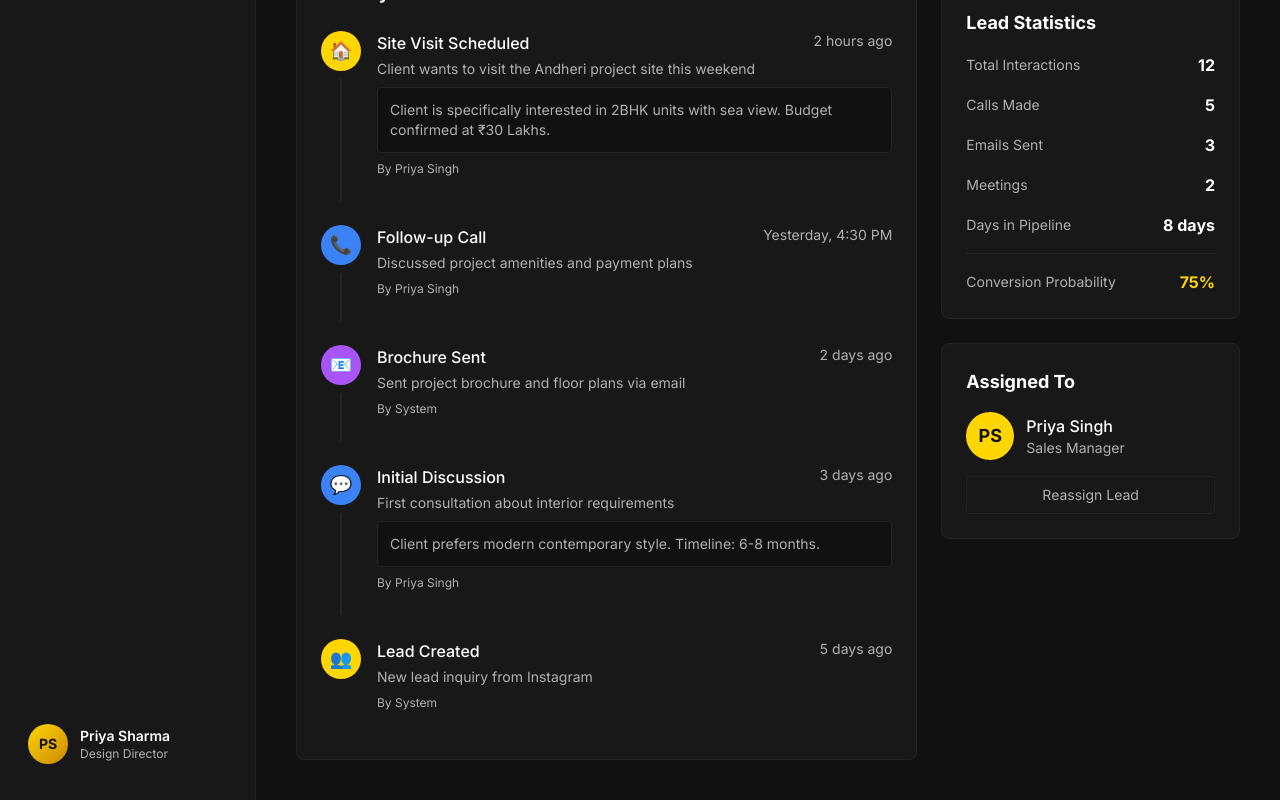
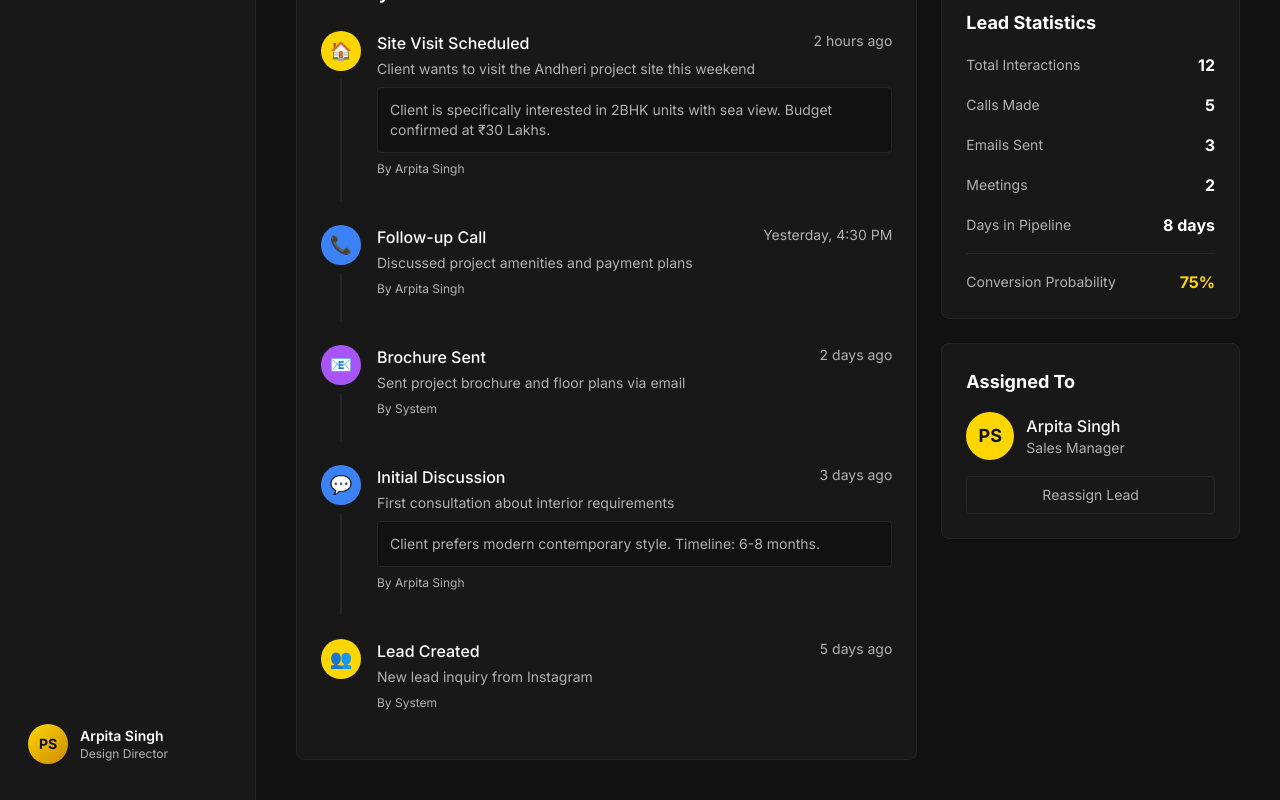
Before and after one commit to suvendu-kumar-rath/VEDARA_CRM, a React (Vite) app: page /leads/1 in a window 1280 px wide. Shown: the part 1063-1863 px from the top of the page. Built offline with nearby package versions, Linux system fonts and the light colour scheme.

Commit message:
name changed

```diff
--- a/src/components/AddLeadModal.jsx
+++ b/src/components/AddLeadModal.jsx
@@ -4,7 +4,7 @@ import Modal from "./Modal";
 const sources = ["Instagram", "Facebook", "Website", "Google Ads", "Referral", "Walk-in", "Email Campaign", "LinkedIn"];
 const budgetRanges = ["₹10-15 Lakhs", "₹15-20 Lakhs", "₹20-25 Lakhs", "₹25-35 Lakhs", "₹35-45 Lakhs", "₹45-60 Lakhs", "₹60-80 Lakhs", "₹80 Lakhs - 1 Crore", "₹1-1.5 Crore", "₹1.5+ Crore"];
 const propertyTypes = ["Apartment", "Villa", "Penthouse", "Bungalow", "Duplex", "Studio", "Commercial", "Office Space", "Retail Space"];
-const teamMembers = ["Priya Singh", "Rahul Mehta", "Anjali Desai", "Karan Sharma"];
+const teamMembers = ["Arpita Singh", "Rahul Mehta", "Anjali Desai", "Karan Sharma"];
 
 export default function AddLeadModal({ isOpen, onClose, onAddLead }) {
   const [formData, setFormData] = useState({
--- a/src/components/Sidebar.jsx
+++ b/src/components/Sidebar.jsx
@@ -79,7 +79,7 @@ export default function Sidebar() {
             <span className="text-dark font-bold text-sm">PS</span>
           </div>
           <div>
-            <div className="text-white text-sm font-semibold">Priya Sharma</div>
+            <div className="text-white text-sm font-semibold">Arpita Singh</div>
             <div className="text-gray-text text-xs">Design Director</div>
           </div>
         </div>
--- a/src/data/sampleData.js
+++ b/src/data/sampleData.js
@@ -146,7 +146,7 @@ export const sampleActivities = [
     title: "Site Visit Scheduled",
     description: "Client wants to visit the Andheri project site this weekend",
     time: "2 hours ago",
-    by: "Priya Singh",
+    by: "Arpita Singh",
     note: "Client is specifically interested in 2BHK units with sea view. Budget confirmed at ₹30 Lakhs."
   },
   {
@@ -154,7 +154,7 @@ export const sampleActivities = [
     title: "Follow-up Call",
     description: "Discussed project amenities and payment plans",
     time: "Yesterday, 4:30 PM",
-    by: "Priya Singh"
+    by: "Arpita Singh"
   },
   {
     type: "Email",
@@ -168,7 +168,7 @@ export const sampleActivities = [
     title: "Initial Discussion",
     description: "First consultation about interior requirements",
     time: "3 days ago",
-    by: "Priya Singh",
+    by: "Arpita Singh",
     note: "Client prefers modern contemporary style. Timeline: 6-8 months."
   },
   {
@@ -291,7 +291,7 @@ export const quickActions = [
 export const teamMembers = [
   {
     id: 1,
-    name: "Priya Singh",
+    name: "Arpita Singh",
     initials: "PS",
     role: "Sales Manager",
     color: "from-accent to-yellow-600"
--- a/src/pages/DashboardPage.jsx
+++ b/src/pages/DashboardPage.jsx
@@ -23,7 +23,7 @@ export default function DashboardPage() {
       <div className="mb-6 flex flex-col md:flex-row md:items-center md:justify-between gap-4">
         <div>
           <h1 className="text-2xl font-bold text-white">Dashboard Overview</h1>
-          <p className="text-gray-text mt-1">Welcome back, Priya. Here's what's happening today.</p>
+          <p className="text-gray-text mt-1">Welcome back, Arpita. Here's what's happening today.</p>
         </div>
         <div className="flex flex-wrap gap-3">
           <button
--- a/src/pages/LeadDetails.jsx
+++ b/src/pages/LeadDetails.jsx
@@ -56,7 +56,7 @@ const sampleActivities = [
     title: "Site Visit Scheduled",
     description: "Client wants to visit the Andheri project site this weekend",
     time: "2 hours ago",
-    by: "Priya Singh",
+    by: "Arpita Singh",
     note: "Client is specifically interested in 2BHK units with sea view. Budget confirmed at ₹30 Lakhs."
   },
   {
@@ -64,7 +64,7 @@ const sampleActivities = [
     title: "Follow-up Call",
     description: "Discussed project amenities and payment plans",
     time: "Yesterday, 4:30 PM",
-    by: "Priya Singh"
+    by: "Arpita Singh"
   },
   {
     type: "Email",
@@ -78,7 +78,7 @@ const sampleActivities = [
     title: "Initial Discussion",
     description: "First consultation about interior requirements",
     time: "3 days ago",
-    by: "Priya Singh",
+    by: "Arpita Singh",
     note: "Client prefers modern contemporary style. Timeline: 6-8 months."
   },
   {
@@ -368,7 +368,7 @@ export default function LeadDetails() {
                 PS
               </div>
               <div>
-                <div className="text-white font-medium">Priya Singh</div>
+                <div className="text-white font-medium">Arpita Singh</div>
                 <div className="text-gray-text text-sm">Sales Manager</div>
               </div>
             </div>
```
